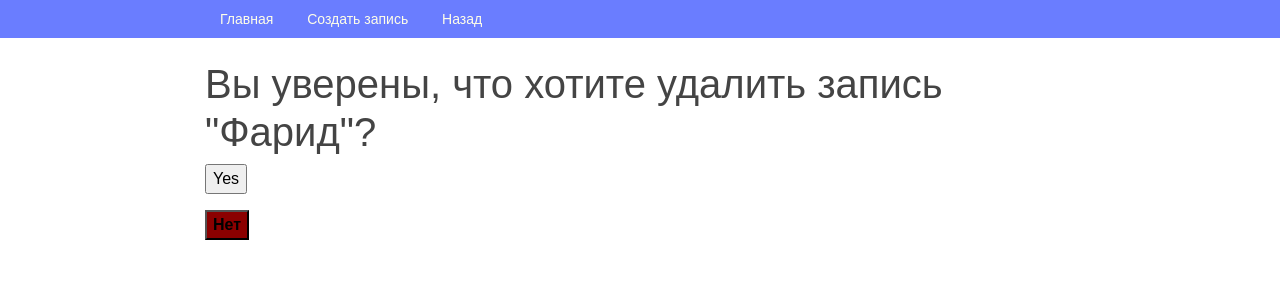
After one commit to Artur1303/Exsem_6, a Django app: page /guest_book/1/delete/ in a window 1280 px wide. The commit adds this page. Shown: the top 300 px of the page. Run offline with Django 3.2, Linux system fonts and the light colour scheme; data comes from the database, SQL or seed files in the repository; some libraries are stand-ins or nearby versions.

Commit message:
Добавленно Удаление  статьи

```diff
--- a/source/main/urls.py
+++ b/source/main/urls.py
@@ -15,7 +15,8 @@ Including another URLconf
 """
 from django.contrib import admin
 from django.urls import path
-from webapp.views import index_view, guest_book_view, guest_book_create_view, guest_book_update_view
+from webapp.views import index_view, guest_book_view, guest_book_create_view, guest_book_update_view, \
+    guest_book_delete_view
 
 urlpatterns = [
     path('admin/', admin.site.urls),
@@ -23,5 +24,5 @@ urlpatterns = [
     path('guest_book/<int:pk>/', guest_book_view, name='guest_book_view'),
     path('guest_books/add/', guest_book_create_view, name='guest_book_create'),
     path('guest_book/<int:pk>/update/', guest_book_update_view, name='guest_book_update'),
-    # path('guest_book/<int:pk>/delete/', guest_book_delete_view, name='guest_book_delete'),
+    path('guest_book/<int:pk>/delete/', guest_book_delete_view, name='guest_book_delete'),
 ]
--- a/source/webapp/forms.py
+++ b/source/webapp/forms.py
@@ -7,5 +7,5 @@ default_status = STATUS_CHOICES[0][0]
 class GuestBookForm(forms.Form):
     name = forms.CharField(max_length=100, label='ФИО')
     email = forms.EmailField(label='Email')
-    text = forms.CharField(max_length=500, label='Запись')
+    text = forms.CharField(max_length=500, label='Запись',widget=forms.Textarea)
     status = forms.ChoiceField(choices=STATUS_CHOICES, initial=default_status, label='Статус')
--- a/source/webapp/static/css/style.css
+++ b/source/webapp/static/css/style.css
@@ -50,6 +50,11 @@ body {
     text-decoration: underline;
 }
 
+.but{
+background: darkred;
+    font-weight: bold;
+}
+
 .error {
     font-weight: bold;
     color: red;
--- a/source/webapp/templates/base.html
+++ b/source/webapp/templates/base.html
@@ -17,8 +17,9 @@
    <div class="container">
        <ul class="menu">
 
-           <li><a href=" {% url 'index' %} ">Home</a></li>
-           <li><a href=" {% url 'guest_book_create' %} ">Create</a></li>
+           <li><a href=" {% url 'index' %} ">Главная</a></li>
+           <li><a href=" {% url 'guest_book_create' %} ">Создать запись</a></li>
+
 
            {% block menu %}{% endblock %}
        </ul>
--- /dev/null
+++ b/source/webapp/templates/guest_book_delete.html
@@ -0,0 +1,19 @@
+{% extends 'base.html' %}
+
+{% block title %}Delete{% endblock %}
+
+{% block menu %}
+    <li><a href="{% url 'guest_book_view' guest_book.pk %}">Назад</a></li>
+{% endblock %}
+
+{% block content %}
+    <h1>Вы уверены, что хотите удалить запись "{{ guest_book.name }}"?</h1>
+    <form action="{% url "guest_book_delete" guest_book.pk %}" method="post">
+        {% csrf_token %}
+        <p><input type="submit" value="Yes"></p>
+{#        <p><a href="{% url 'guest_book_view' guest_book.pk %}">Нет</a></p>#}
+    </form>
+    <form action="{% url 'index' %}" target="_blank">
+   <button class="but">Нет</button>
+  </form>
+{% endblock %}
--- a/source/webapp/templates/guest_book_view.html
+++ b/source/webapp/templates/guest_book_view.html
@@ -10,6 +10,5 @@
     <p>Время создание: {{ guest_book.created_at }}</p>
     <p>Время обновление: {{ guest_book.updated_at }}</p>
     <p>Статус: {{ guest_book.status }}</p>
-{#    <a href="{% url 'product_update' product.pk %} ">Update</a>#}
-{#    <a href="{% url 'product_delete' product.pk %} ">Delete</a>#}
+
 {% endblock %}
--- a/source/webapp/templates/index.html
+++ b/source/webapp/templates/index.html
@@ -11,7 +11,7 @@
     <h6 class="card-subtitle mb-2 text-muted">{{ guest_book.text }}</h6>
     <p class="card-text">Some quick example text to build on the card title and make up the bulk of the card's content.</p>
     <a href="{% url 'guest_book_update' guest_book.pk %}" class="card-link">Обновить</a>
-    <a href="#" class="card-link">Другая ссылка</a>
+    <a href="{% url 'guest_book_delete' guest_book.pk %}" class="card-link">Удалить</a>
 
   </div>
    </div>
--- a/source/webapp/views.py
+++ b/source/webapp/views.py
@@ -75,13 +75,13 @@ def guest_book_update_view(request, pk):
     else:
         return HttpResponseNotAllowed(permitted_methods=['GET', 'POST'])
 
-#
-# def guest_book_delete_view(request, pk):
-#     guest_book = get_object_or_404(GuestBook, pk=pk)
-#     if request.method == 'GET':
-#         return render(request, 'guest_book_delete.html', context={'guest_book': guest_book})
-#     elif request.method == 'POST':
-#         guest_book.delete()
-#         return redirect('index')
-#     else:
-#         return HttpResponseNotAllowed(permitted_methods=['GET', 'POST'])
+
+def guest_book_delete_view(request, pk):
+    guest_book = get_object_or_404(GuestBook, pk=pk)
+    if request.method == 'GET':
+        return render(request, 'guest_book_delete.html', context={'guest_book': guest_book})
+    elif request.method == 'POST':
+        guest_book.delete()
+        return redirect('index')
+    else:
+        return HttpResponseNotAllowed(permitted_methods=['GET', 'POST'])
```
